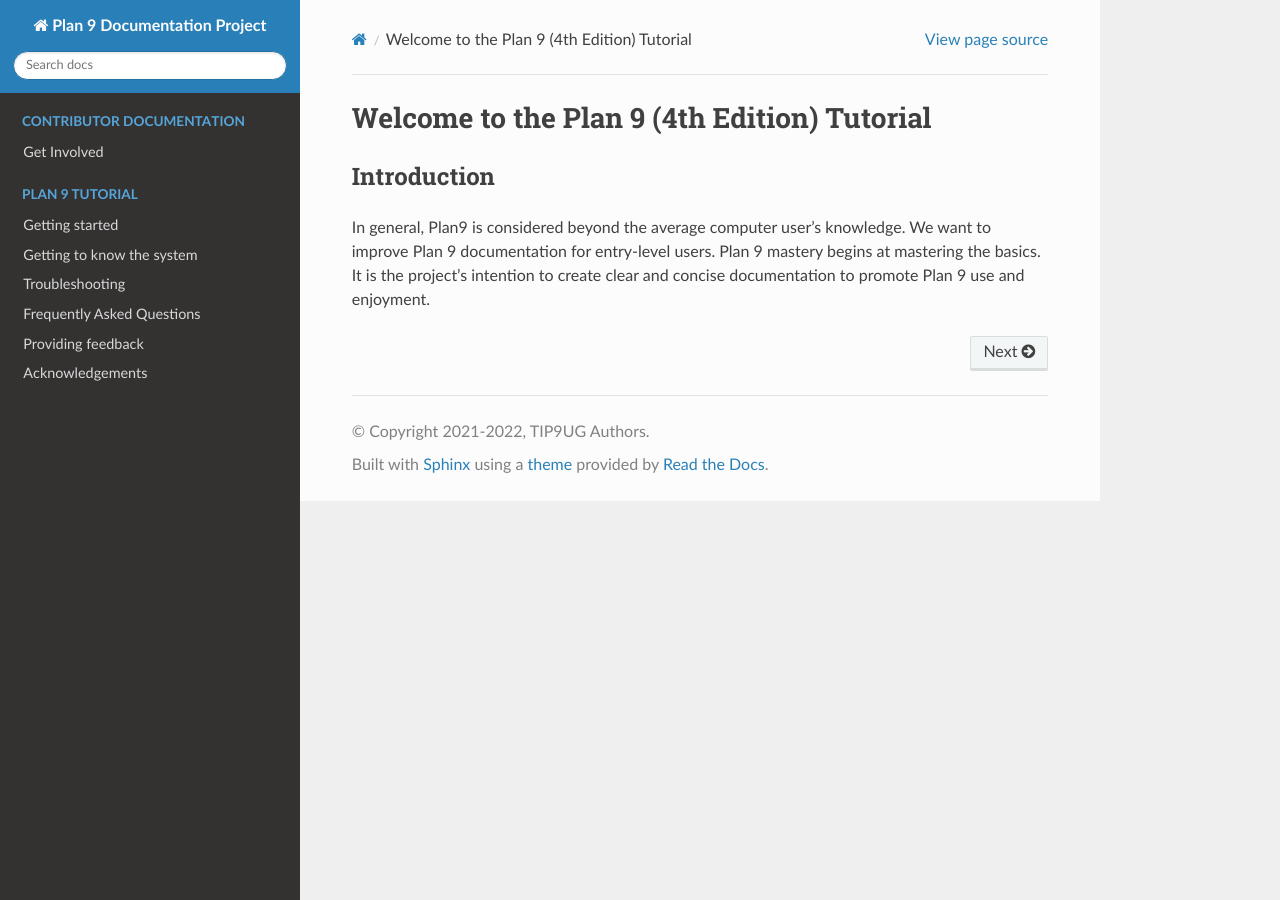
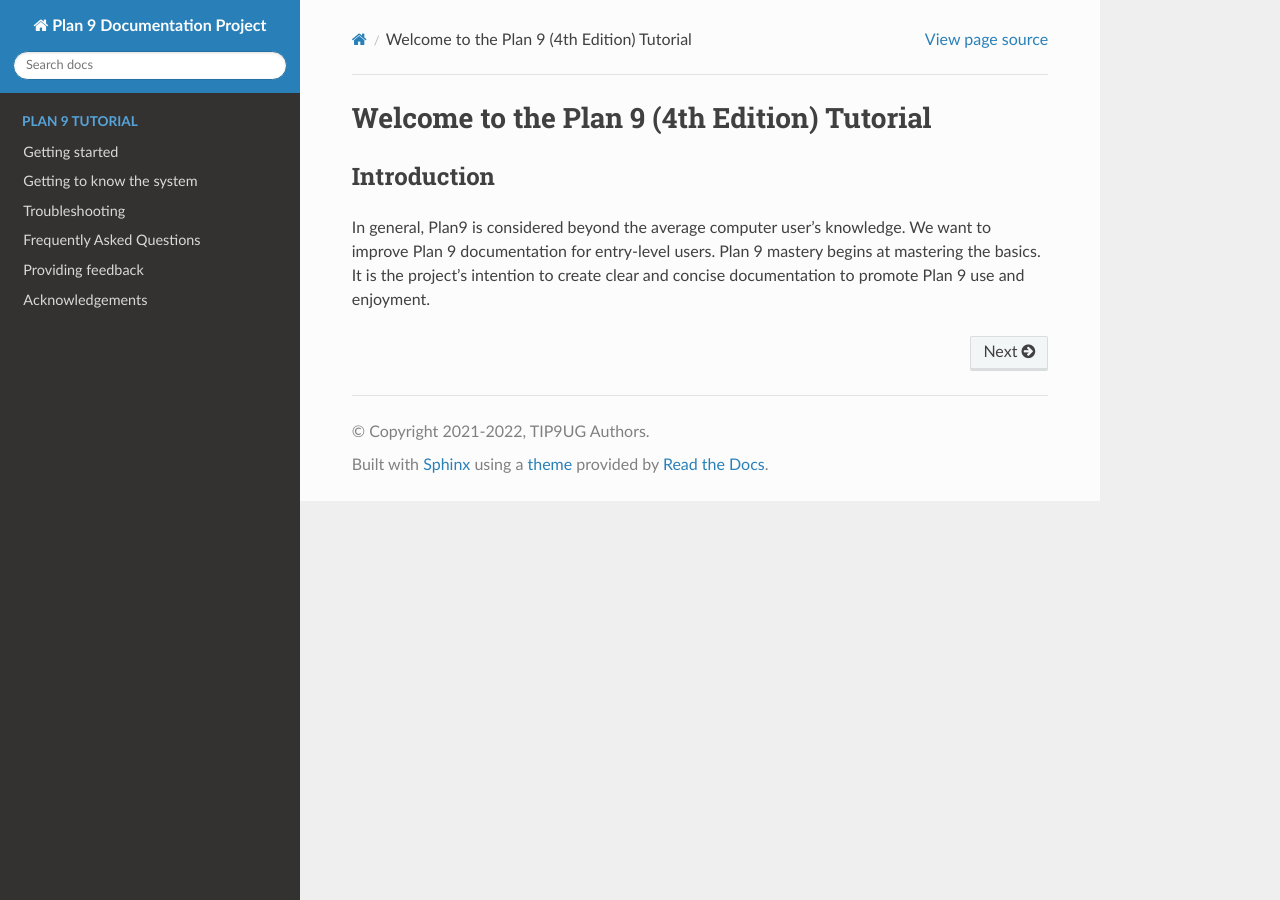
Before and after one commit to tip9ug/plan9-4th-edition-tutorial, a Sphinx documentation site: the page built from source/index.md, in a window 1280 px wide. Built offline with Sphinx 7.4.7 and the Read the Docs theme 2.0.0, drawn with Linux system fonts in a browser that asks for light colours.

Commit message:
Revised index.md

````diff
--- a/source/index.md
+++ b/source/index.md
@@ -4,13 +4,6 @@ Welcome to the Plan 9 (4th Edition) Tutorial
 ## Introduction
 
 In general, Plan9 is considered beyond the average computer user's knowledge. We want to improve Plan 9 documentation for entry-level users. Plan 9 mastery begins at mastering the basics. It is the project's intention to create clear and concise documentation to promote Plan 9 use and enjoyment.
-
-```{toctree}
-:caption: Contributor documentation
-:hidden:
-
-contributor/Get_Involved
-```
 
 ```{toctree}
 :caption: Plan 9 Tutorial
````
